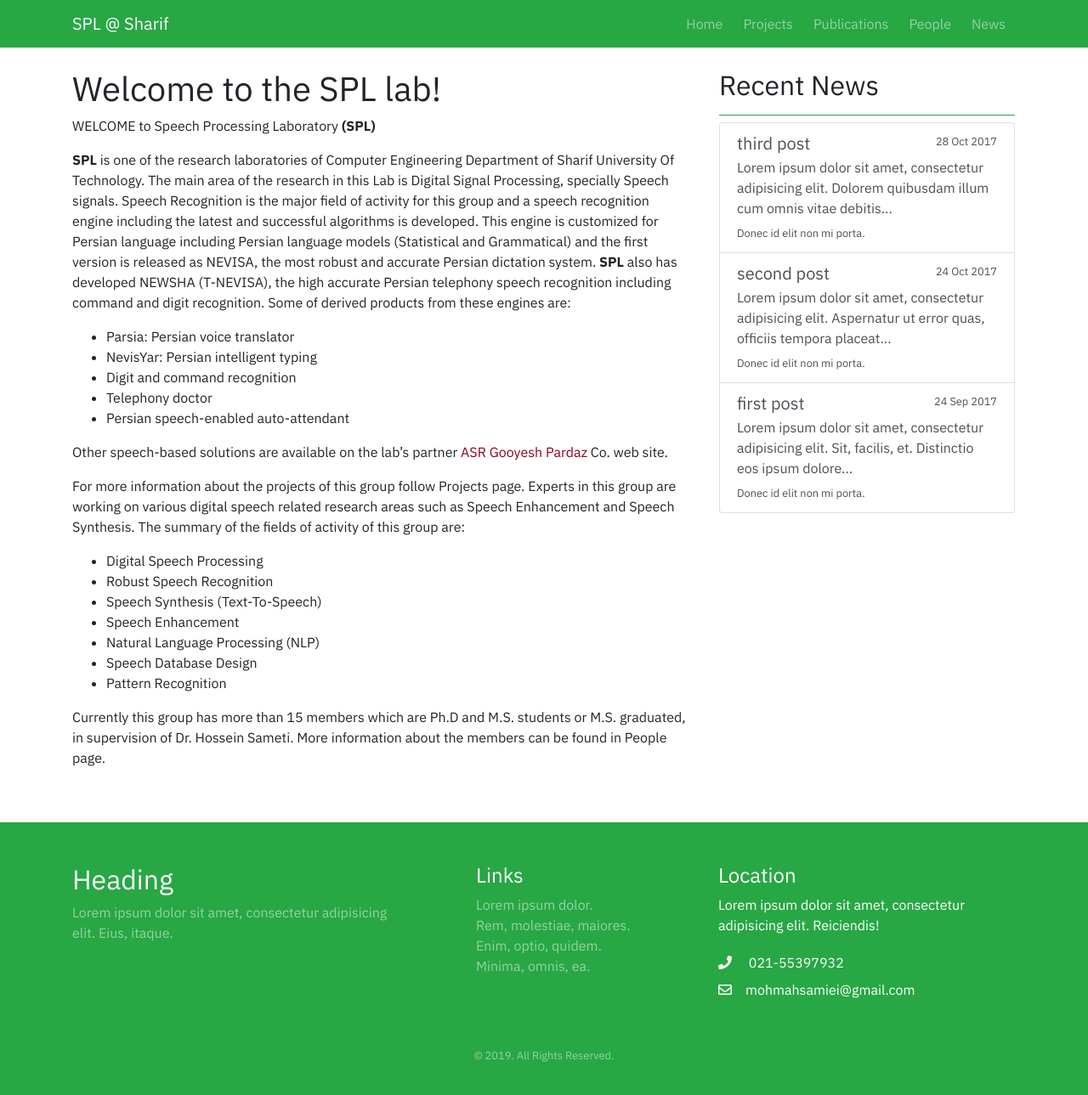
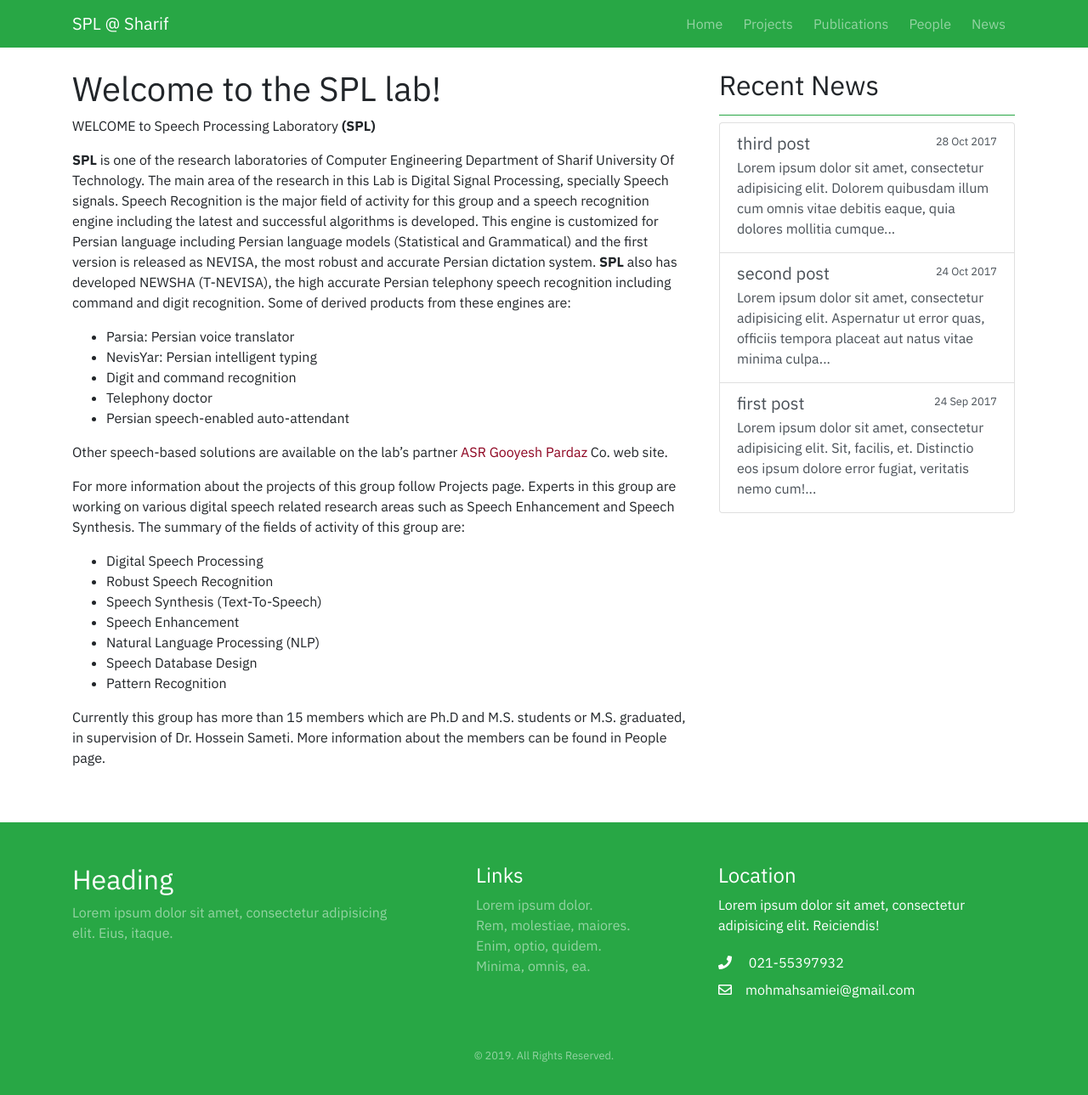
Before and after one commit to mmsamiei/spl-site, a Jekyll site: the page built from _pages/home.md, in a window 1280 px wide and 1317 px high. Shown: the top 1289 px of the window at 85% size. Built offline with Jekyll 4.4.1, drawn with Linux system fonts in a browser that asks for light colours; nearby versions of some CDN libraries.

Commit message:
fix homelayout news section

```diff
--- a/_layouts/home-layout.html
+++ b/_layouts/home-layout.html
@@ -19,8 +19,7 @@ layout: default
         <h5 class="mb-1">{{ post.title }}</h5>
         <small>{{ post.date | date_to_string }}</small>
       </div>
-      <p class="mb-1"> {{ post.excerpt | strip_html | truncatewords:15 }} </p>
-      <small>Donec id elit non mi porta.</small>
+      <p class="mb-1"> {{ post.excerpt | strip_html | truncatewords:20 }} </p>
     </a>
     {% endfor %}
 
```
Also changed, not shown: 1 other file.
